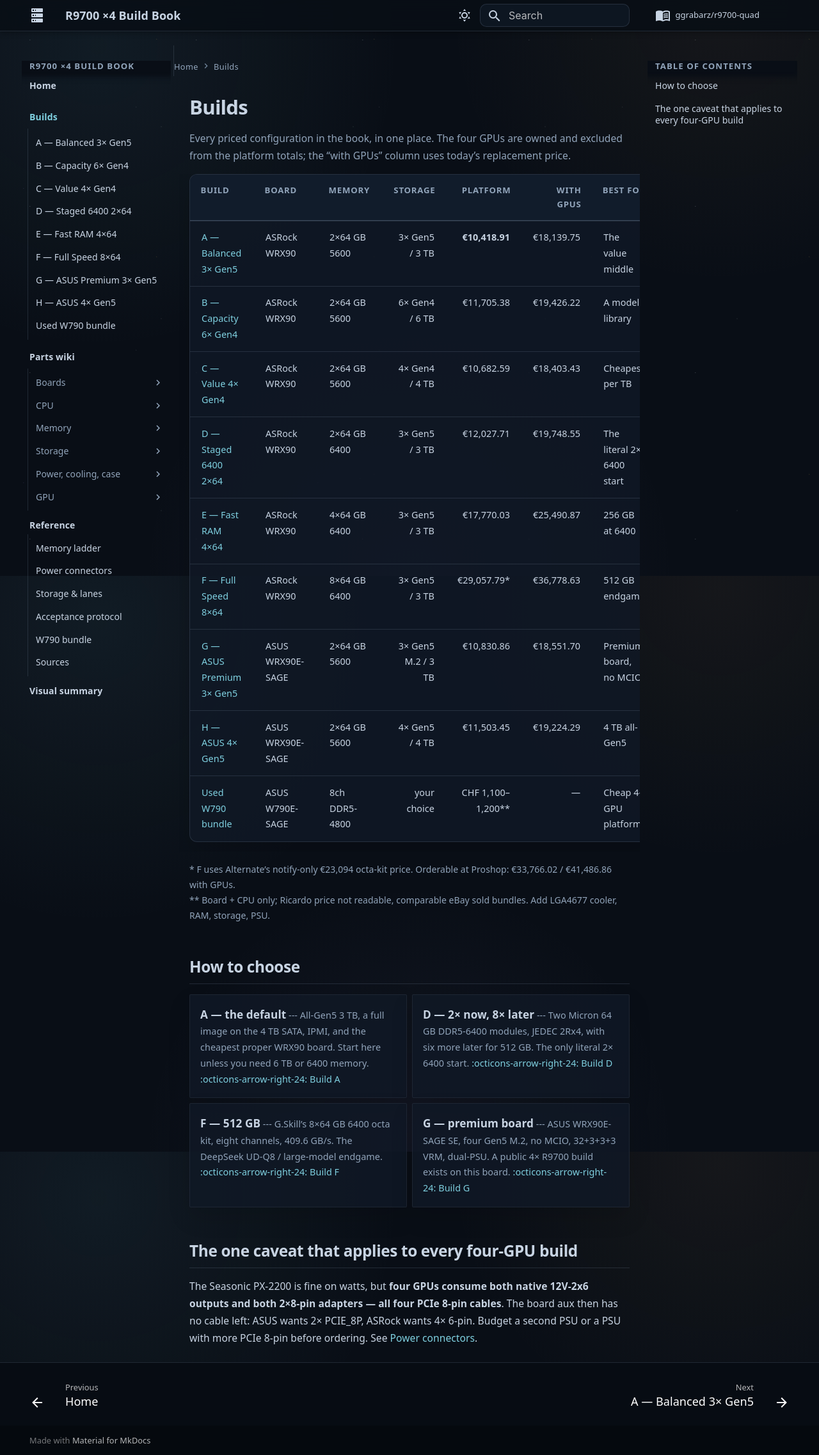
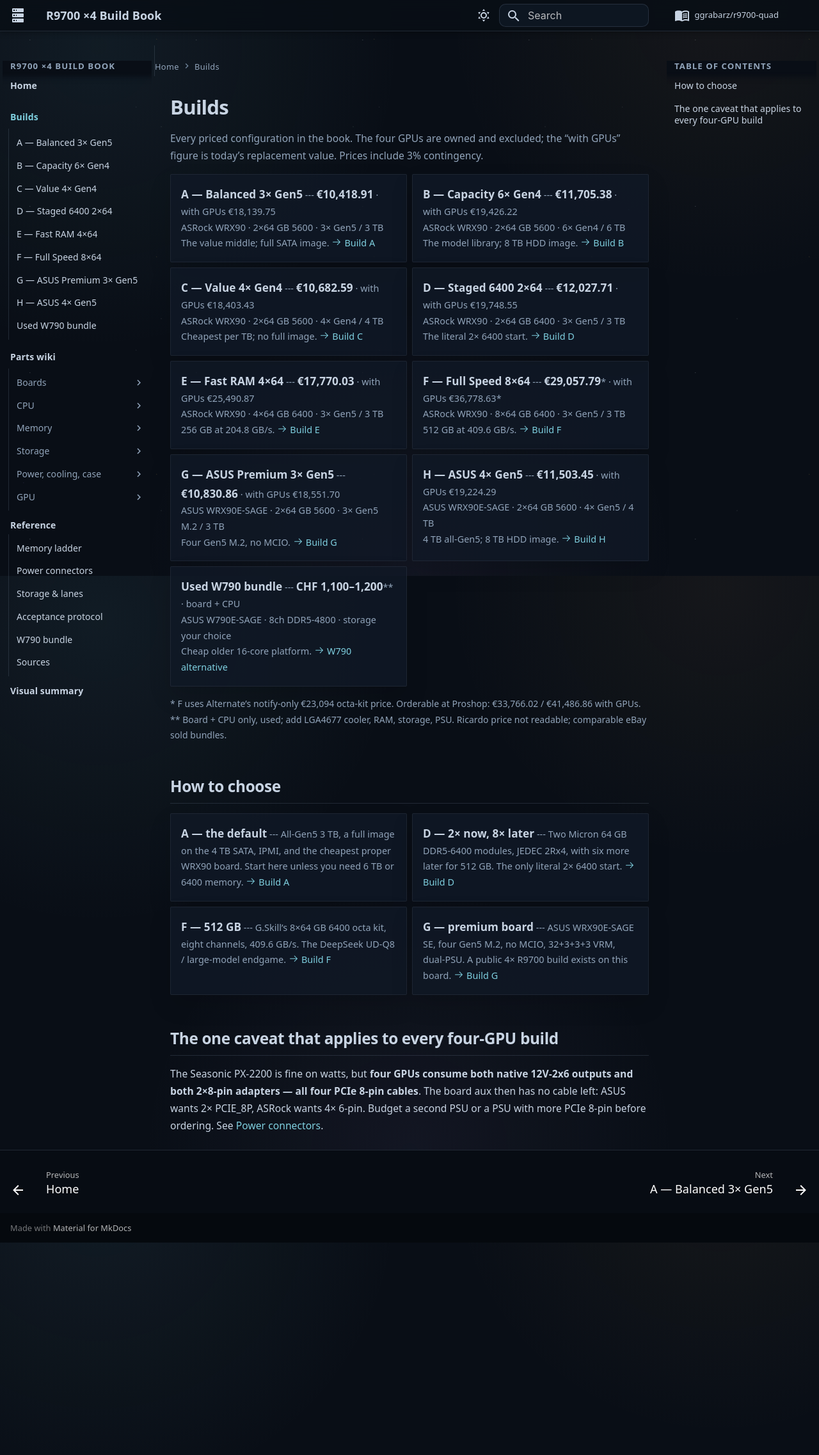
Before and after one commit to ggrabarz/r9700-quad, an MkDocs documentation site: the page built from site-src/docs/builds/index.md, in a window 1280 px wide. Shown: the whole page at 64% size. Built offline with MkDocs 1.6.1 and Material for MkDocs 9.7.7, drawn with Linux system fonts in a browser that asks for light colours; comment, search, counter and statistics services are not loaded; after the commit the page ends 1942 px from its top, so only the background shows below that.

Commit message:
Fix the docs rendering: icons, mobile tables, sidebar width
- enable pymdownx.emoji so octicon shortcodes render as SVGs
- replace the wide all-builds tables with card grids
- use the standard Material sidebar as the top-level menu
- widen the content grid and make table scroll containers explicit
- keep the Parts wiki category cards and 23 part dossiers

```diff
--- a/mkdocs.yml
+++ b/mkdocs.yml
@@ -61,6 +61,9 @@ markdown_extensions:
   - pymdownx.snippets:
       base_path:
         - site-src/docs
+  - pymdownx.emoji:
+      emoji_index: !!python/name:material.extensions.emoji.twemoji
+      emoji_generator: !!python/name:material.extensions.emoji.to_svg
   - pymdownx.tabbed:
       alternate_style: true
 
--- a/site-src/docs/assets/stylesheets/space.css
+++ b/site-src/docs/assets/stylesheets/space.css
@@ -150,12 +150,16 @@ body::before {
   color: var(--space-text);
 }
 
+.md-grid {
+  max-width: 80rem;
+}
+
 .md-main__inner {
   margin-top: 1.1rem;
 }
 
 .md-content {
-  max-width: 980px;
+  max-width: none;
 }
 
 .md-typeset {
@@ -216,6 +220,12 @@ body::before {
   background: var(--space-panel);
   border-radius: 0 8px 8px 0;
   padding: 0.3em 1em;
+}
+
+.md-typeset__scrollwrap {
+  overflow-x: auto;
+  -webkit-overflow-scrolling: touch;
+  border-radius: 12px;
 }
 
 .md-typeset table:not([class]) {
--- a/site-src/docs/builds/index.md
+++ b/site-src/docs/builds/index.md
@@ -1,20 +1,75 @@
 # Builds
 
-<p class="muted">Every priced configuration in the book, in one place. The four GPUs are owned and excluded from the platform totals; the “with GPUs” column uses today’s replacement price.</p>
+<p class="muted">Every priced configuration in the book. The four GPUs are owned and excluded; the “with GPUs” figure is today’s replacement value. Prices include 3% contingency.</p>
 
-| Build | Board | Memory | Storage | Platform | With GPUs | Best for |
-|---|---|---|---:|---:|---:|---|
-| [A — Balanced 3× Gen5](a-balanced.md) | ASRock WRX90 | 2×64 GB 5600 | 3× Gen5 / 3 TB | **€10,418.91** | €18,139.75 | The value middle |
-| [B — Capacity 6× Gen4](b-capacity.md) | ASRock WRX90 | 2×64 GB 5600 | 6× Gen4 / 6 TB | €11,705.38 | €19,426.22 | A model library |
-| [C — Value 4× Gen4](c-value.md) | ASRock WRX90 | 2×64 GB 5600 | 4× Gen4 / 4 TB | €10,682.59 | €18,403.43 | Cheapest per TB |
-| [D — Staged 6400 2×64](d-staged-6400.md) | ASRock WRX90 | 2×64 GB 6400 | 3× Gen5 / 3 TB | €12,027.71 | €19,748.55 | The literal 2× 6400 start |
-| [E — Fast RAM 4×64](e-fast-ram.md) | ASRock WRX90 | 4×64 GB 6400 | 3× Gen5 / 3 TB | €17,770.03 | €25,490.87 | 256 GB at 6400 |
-| [F — Full Speed 8×64](f-full-speed.md) | ASRock WRX90 | 8×64 GB 6400 | 3× Gen5 / 3 TB | €29,057.79* | €36,778.63 | 512 GB endgame |
-| [G — ASUS Premium 3× Gen5](g-asus-premium.md) | ASUS WRX90E-SAGE | 2×64 GB 5600 | 3× Gen5 M.2 / 3 TB | €10,830.86 | €18,551.70 | Premium board, no MCIO |
-| [H — ASUS 4× Gen5](h-asus-4x-gen5.md) | ASUS WRX90E-SAGE | 2×64 GB 5600 | 4× Gen5 / 4 TB | €11,503.45 | €19,224.29 | 4 TB all-Gen5 |
-| [Used W790 bundle](w790-used.md) | ASUS W790E-SAGE | 8ch DDR5-4800 | your choice | CHF 1,100–1,200** | — | Cheap 4-GPU platform |
+<div class="grid cards" markdown>
 
-<p class="small muted">* F uses Alternate’s notify-only €23,094 octa-kit price. Orderable at Proshop: €33,766.02 / €41,486.86 with GPUs.<br>** Board + CPU only; Ricardo price not readable, comparable eBay sold bundles. Add LGA4677 cooler, RAM, storage, PSU.</p>
+-   **A — Balanced 3× Gen5**
+    ---
+    **€10,418.91** · with GPUs €18,139.75
+    ASRock WRX90 · 2×64 GB 5600 · 3× Gen5 / 3 TB
+    The value middle; full SATA image.
+    [:octicons-arrow-right-24: Build A](a-balanced.md)
+
+-   **B — Capacity 6× Gen4**
+    ---
+    **€11,705.38** · with GPUs €19,426.22
+    ASRock WRX90 · 2×64 GB 5600 · 6× Gen4 / 6 TB
+    The model library; 8 TB HDD image.
+    [:octicons-arrow-right-24: Build B](b-capacity.md)
+
+-   **C — Value 4× Gen4**
+    ---
+    **€10,682.59** · with GPUs €18,403.43
+    ASRock WRX90 · 2×64 GB 5600 · 4× Gen4 / 4 TB
+    Cheapest per TB; no full image.
+    [:octicons-arrow-right-24: Build C](c-value.md)
+
+-   **D — Staged 6400 2×64**
+    ---
+    **€12,027.71** · with GPUs €19,748.55
+    ASRock WRX90 · 2×64 GB 6400 · 3× Gen5 / 3 TB
+    The literal 2× 6400 start.
+    [:octicons-arrow-right-24: Build D](d-staged-6400.md)
+
+-   **E — Fast RAM 4×64**
+    ---
+    **€17,770.03** · with GPUs €25,490.87
+    ASRock WRX90 · 4×64 GB 6400 · 3× Gen5 / 3 TB
+    256 GB at 204.8 GB/s.
+    [:octicons-arrow-right-24: Build E](e-fast-ram.md)
+
+-   **F — Full Speed 8×64**
+    ---
+    **€29,057.79*** · with GPUs €36,778.63*
+    ASRock WRX90 · 8×64 GB 6400 · 3× Gen5 / 3 TB
+    512 GB at 409.6 GB/s.
+    [:octicons-arrow-right-24: Build F](f-full-speed.md)
+
+-   **G — ASUS Premium 3× Gen5**
+    ---
+    **€10,830.86** · with GPUs €18,551.70
+    ASUS WRX90E-SAGE · 2×64 GB 5600 · 3× Gen5 M.2 / 3 TB
+    Four Gen5 M.2, no MCIO.
+    [:octicons-arrow-right-24: Build G](g-asus-premium.md)
+
+-   **H — ASUS 4× Gen5**
+    ---
+    **€11,503.45** · with GPUs €19,224.29
+    ASUS WRX90E-SAGE · 2×64 GB 5600 · 4× Gen5 / 4 TB
+    4 TB all-Gen5; 8 TB HDD image.
+    [:octicons-arrow-right-24: Build H](h-asus-4x-gen5.md)
+
+-   **Used W790 bundle**
+    ---
+    **CHF 1,100–1,200**** · board + CPU
+    ASUS W790E-SAGE · 8ch DDR5-4800 · storage your choice
+    Cheap older 16-core platform.
+    [:octicons-arrow-right-24: W790 alternative](w790-used.md)
+
+</div>
+
+<p class="small muted">* F uses Alternate’s notify-only €23,094 octa-kit price. Orderable at Proshop: €33,766.02 / €41,486.86 with GPUs.<br>** Board + CPU only, used; add LGA4677 cooler, RAM, storage, PSU. Ricardo price not readable; comparable eBay sold bundles.</p>
 
 ## How to choose
 
```
Also changed, not shown: site-src/docs/index.md (+58 -12 lines).
